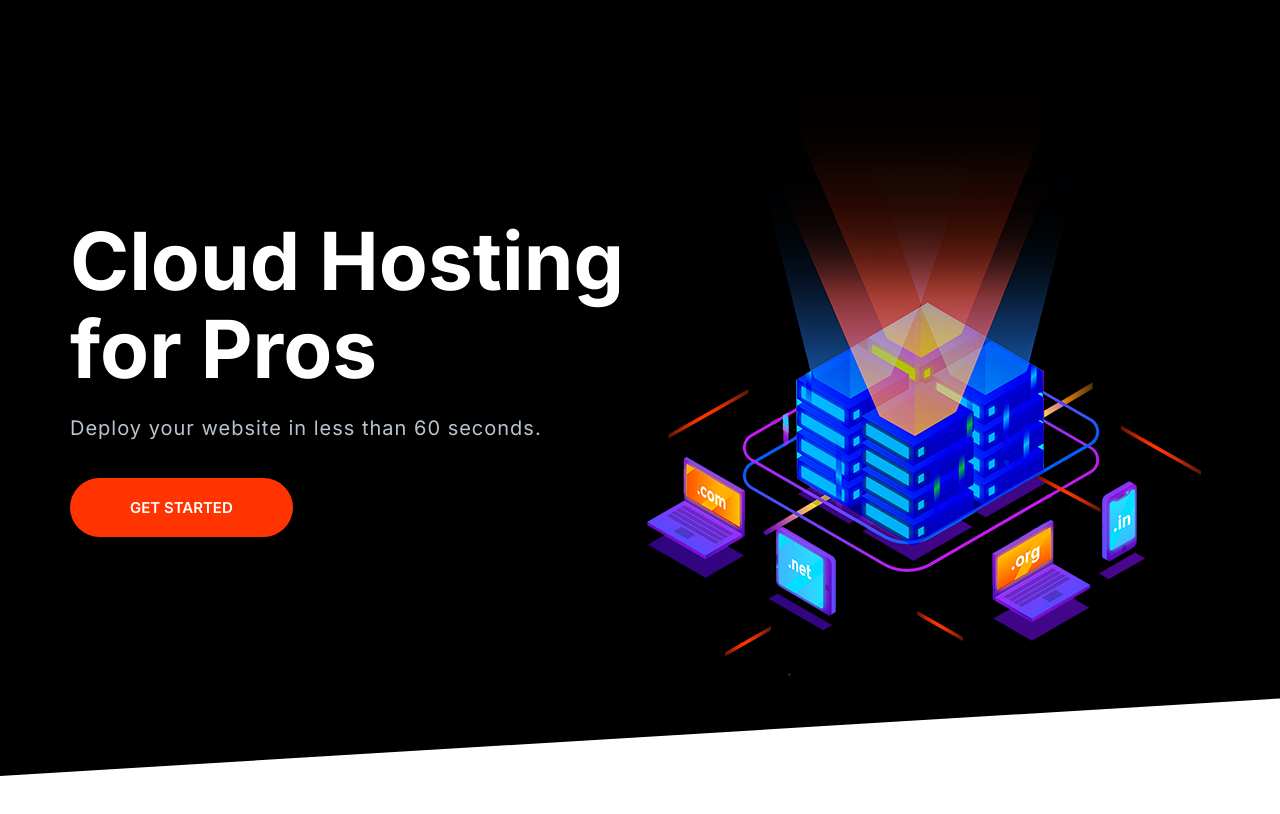
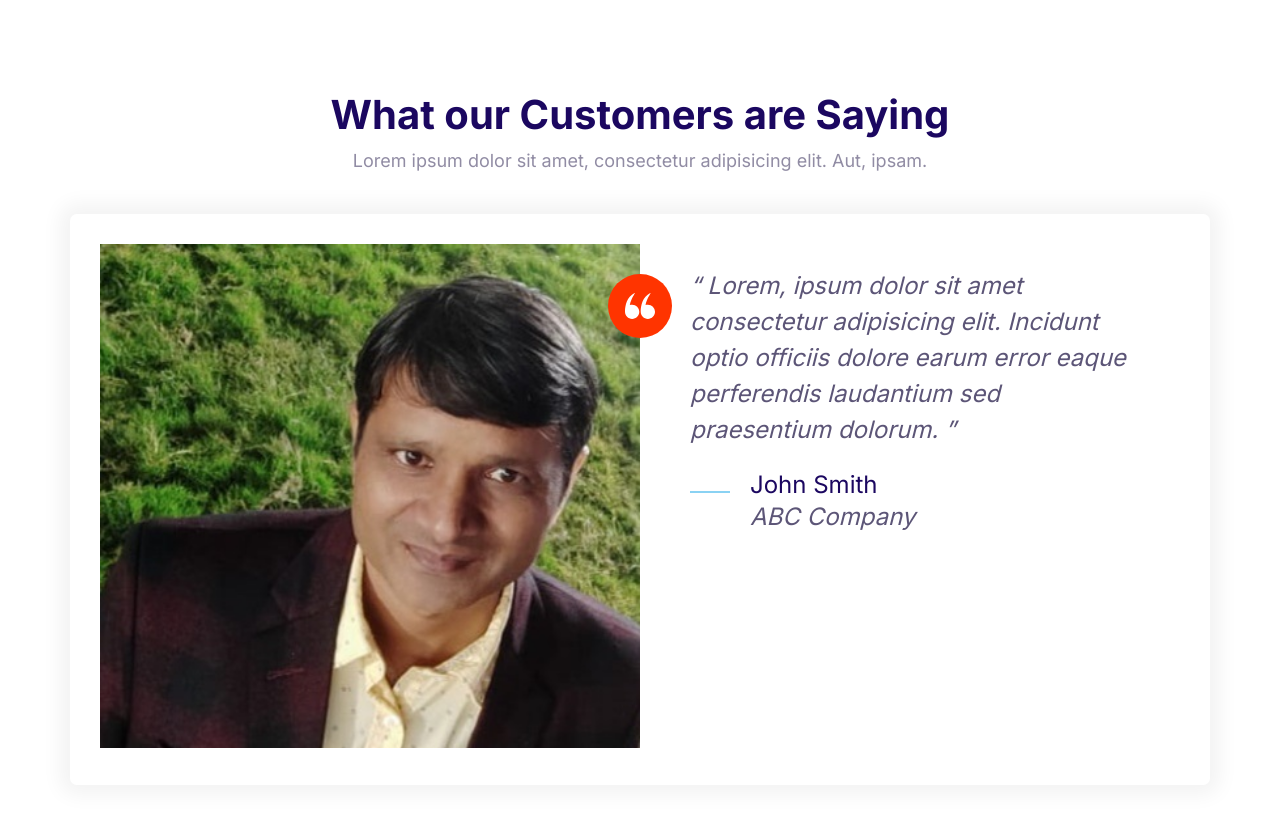
Before and after one commit to shivompal/html-css, a plain HTML site: page index.html in a window 1280 px wide. Drawn offline with Linux system fonts and the light colour scheme.

Commit message:
Create Testimonial block and its headings

```diff
--- a/css/styles.css
+++ b/css/styles.css
@@ -621,6 +621,7 @@ card--secondary .badge--secondary {
 
 .block__header {
   text-align: center;
+  margin-bottom: 4rem;
 }
 
 .block__heading {
@@ -810,3 +811,5 @@ card--secondary .badge--secondary {
     max-width: 700px;
   }
 }
+
+/* Testimonials Block */
--- a/index.html
+++ b/index.html
@@ -14,16 +14,47 @@
 </head>
 
 <body>
-  <section class="block block--dark block--skewed-left">
-    <div class="container grid grid--1x2">
-      <header class="block__header hero__content">
-        <h1 class="block__heading">Cloud Hosting for Pros</h1>
-        <p class="hero__tagline">Deploy your website in less than 60 seconds.</p>
-        <a href="#" class="btn btn--accent btn--stretched">Get Started</a>
-      </header>
-      <img class="hero__image" src="images/banner.png" alt="Banner">
+  <section class="block">
+    <header class="block__header">
+      <h2>What our Customers are Saying</h2>
+      <p>Lorem ipsum dolor sit amet, consectetur adipisicing elit. Aut, ipsam.</p>
+    </header>
+    <div class="container">
+      <div class="card testimonial">
+        <div class="grid grid--1x2">
+          <div class="testimonial__image">
+            <img src="images/testimonial.jpg" alt="A happy, smiling customer" />
+            <span class="icon-container icon-container--accent">
+              <svg class="icon icon--white icon--small">
+                <use xlink:href="images/sprite.svg#quotes"></use>
+              </svg>
+            </span>
+          </div>
+          <blockquote class="quote">
+            <p class="quote__text">
+              Lorem, ipsum dolor sit amet consectetur adipisicing elit. Incidunt
+              optio officiis dolore earum error eaque perferendis laudantium sed
+              praesentium dolorum.
+            </p>
+            <footer>
+              <div class="media">
+                <div class="media__image">
+                  <svg class="icon icon--primary quote__line">
+                    <use xlink:href="images/sprite.svg#line"></use>
+                  </svg>
+                </div>
+                <div class="media__body">
+                  <h3 class="media__title quote__author">John Smith</h3>
+                  <p class="quote__organization">ABC Company</p>
+                </div>
+              </div>
+            </footer>
+          </blockquote>
+        </div>
+      </div>
     </div>
   </section>
+
   <script src="js/main.js"></script>
 </body>
 
```
